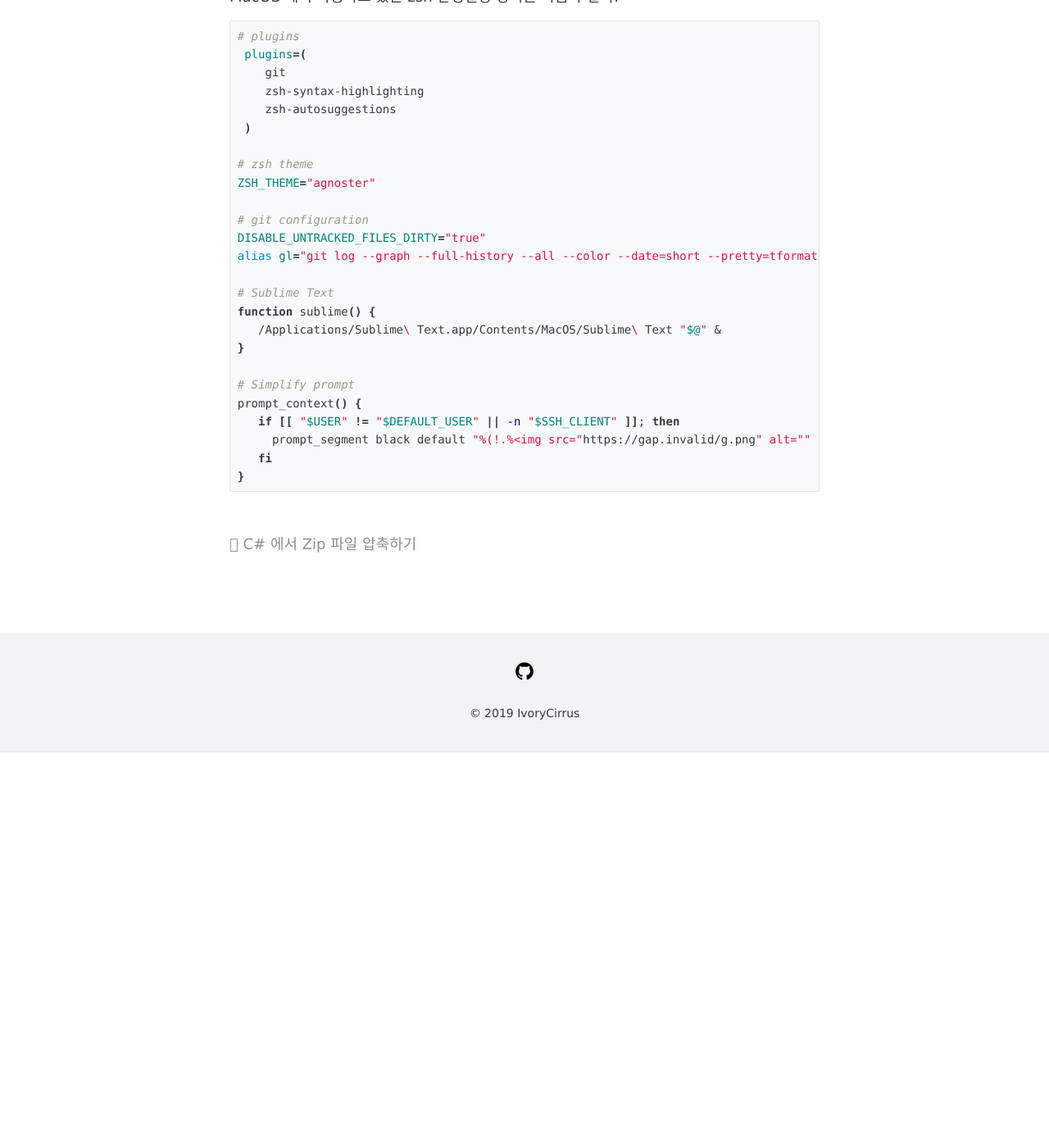
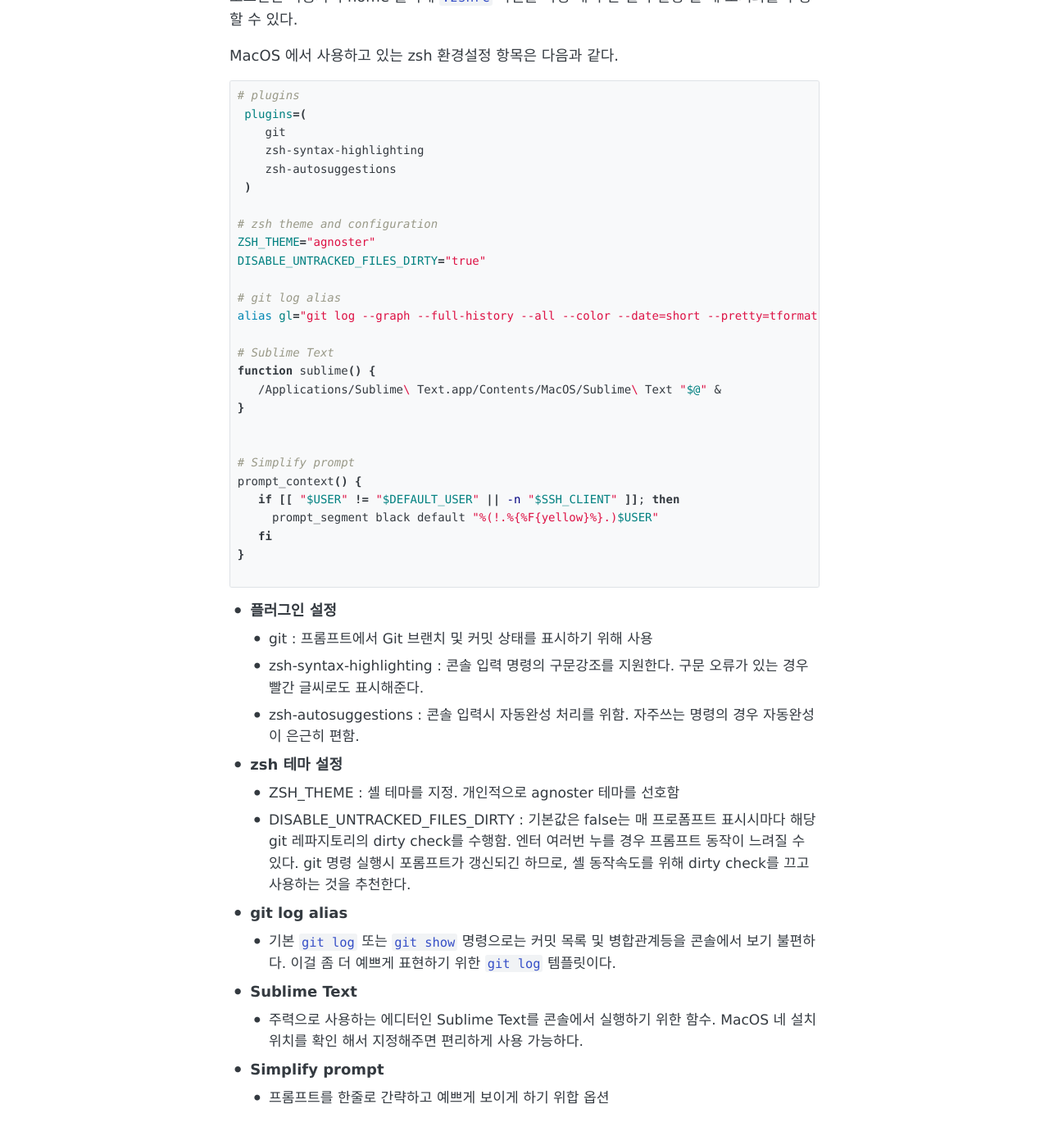
Before and after one commit to ivorycirrus/TIL, a Jekyll site: the page built from _posts/2019-09-10-zshrc-configuration.md, in a window 1280 px wide and 1400 px high, scrolled down 805 px. Shown: the top 1386 px of the window at 82% size. Built offline with Jekyll 4.4.1, drawn with Linux system fonts in a browser that asks for light colours; comment, search, counter and statistics services are not loaded; before the commit the page ends 1723 px from its top, so only the background shows below that; some of the changed text lies outside the part shown.

Commit message:
fix > post build error on zshrc config

````diff
--- a/_posts/2019-09-10-zshrc-configuration.md
+++ b/_posts/2019-09-10-zshrc-configuration.md
@@ -15,7 +15,10 @@ MacOS의 기본 터미널과 기본 shell은 사용하기 조금 밋밋한 점
 * **shell** : zsh ( oh-my-zsh )
 * **shell theme** : agmoster
 
-# ```.zshrc```파일 설정
+
+# .zshrc 파일 설정
+
+로그인한 사용자의 home 폴더에 ```.zshrc``` 파일을 작성 해 두면 셸이 실행 될 때 초기화를 수행 할 수 있다.
 
 MacOS 에서 사용하고 있는 zsh 환경설정 항목은 다음과 같다.
 
@@ -27,11 +30,11 @@ MacOS 에서 사용하고 있는 zsh 환경설정 항목은 다음과 같다.
     zsh-autosuggestions
  )
 
-# zsh theme
+# zsh theme and configuration
 ZSH_THEME="agnoster"
+DISABLE_UNTRACKED_FILES_DIRTY="true"
 
-# git configuration
-DISABLE_UNTRACKED_FILES_DIRTY="true"
+# git log alias
 alias gl="git log --graph --full-history --all --color --date=short --pretty=tformat:\"%x1b[31m%h%x08%x1b[0m%x20%ad %x1b[32m%d%x1b[0m%x2    0%s%x20%x1b[33m(%an)%x1b[0m\""
 
 # Sublime Text
@@ -39,10 +42,30 @@ function sublime() {
    /Applications/Sublime\ Text.app/Contents/MacOS/Sublime\ Text "$@" &
 }
 
+{% raw  %}
 # Simplify prompt
 prompt_context() {
    if [[ "$USER" != "$DEFAULT_USER" || -n "$SSH_CLIENT" ]]; then
      prompt_segment black default "%(!.%{%F{yellow}%}.)$USER"
    fi
 }
+{% endraw %}
 ```
+
+* **플러그인 설정**
+    * git : 프롬프트에서 Git 브랜치 및 커밋 상태를 표시하기 위해 사용
+    * zsh-syntax-highlighting : 콘솔 입력 명령의 구문강조를 지원한다. 구문 오류가 있는 경우 빨간 글씨로도 표시해준다.
+    * zsh-autosuggestions : 콘솔 입력시 자동완성 처리를 위함. 자주쓰는 명령의 경우 자동완성이 은근히 편함.
+
+* **zsh 테마 설정**
+    * ZSH_THEME : 셸 테마를 지정. 개인적으로 agnoster 테마를 선호함
+    * DISABLE_UNTRACKED_FILES_DIRTY : 기본값은 false는 매 프로폼프트 표시시마다 해당 git 레파지토리의 dirty check를 수행함. 엔터 여러번 누를 경우 프롬프트 동작이 느려질 수 있다. git 명령 실행시 포롬프트가 갱신되긴 하므로, 셸 동작속도를 위해 dirty check를 끄고 사용하는 것을 추천한다.
+
+* **git log alias**
+    * 기본 ```git log``` 또는 ```git show``` 명령으로는 커밋 목록 및 병합관계등을 콘솔에서 보기 불편하다. 이걸 좀 더 예쁘게 표현하기 위한 ```git log``` 템플릿이다.
+
+* **Sublime Text**
+    * 주력으로 사용하는 에디터인 Sublime Text를 콘솔에서 실행하기 위한 함수. MacOS 네 설치위치를 확인 해서 지정해주면 편리하게 사용 가능하다.
+
+* **Simplify prompt**
+    * 프롬프트를 한줄로 간략하고 예쁘게 보이게 하기 위합 옵션
````
